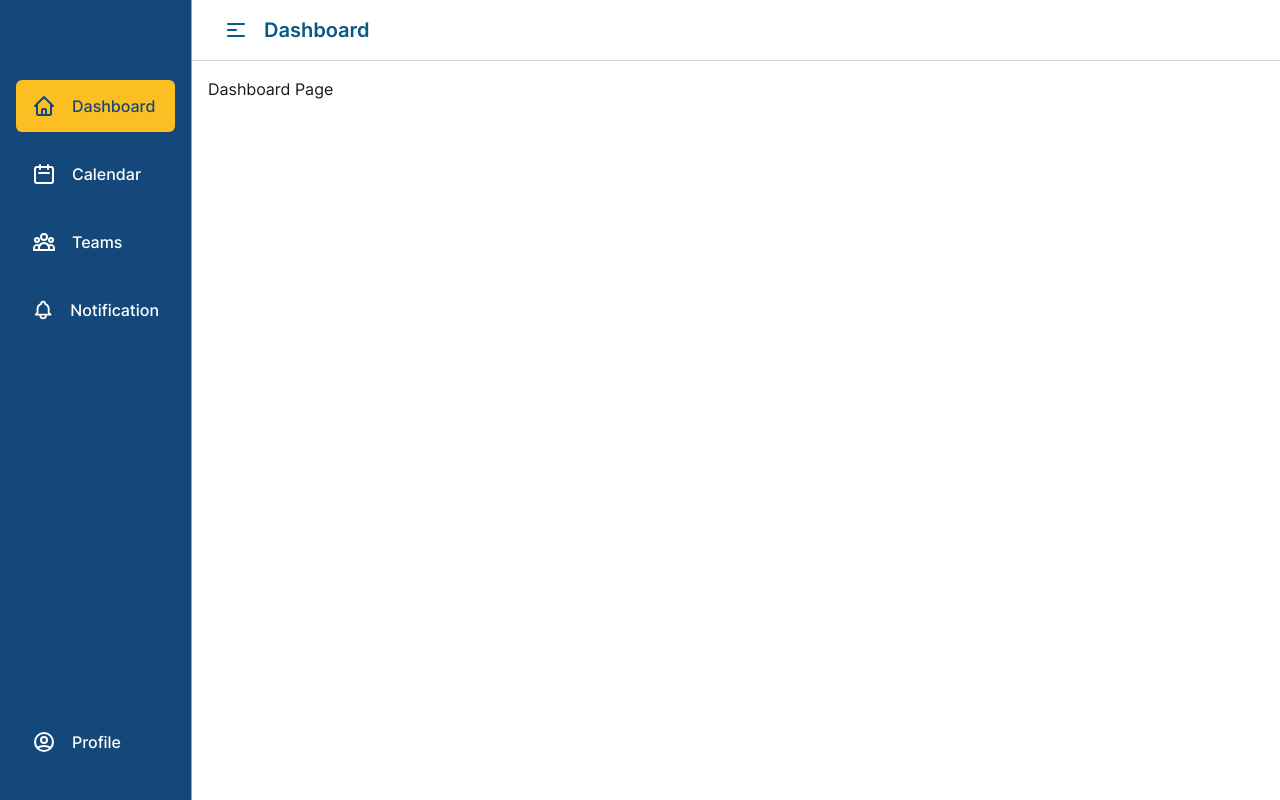
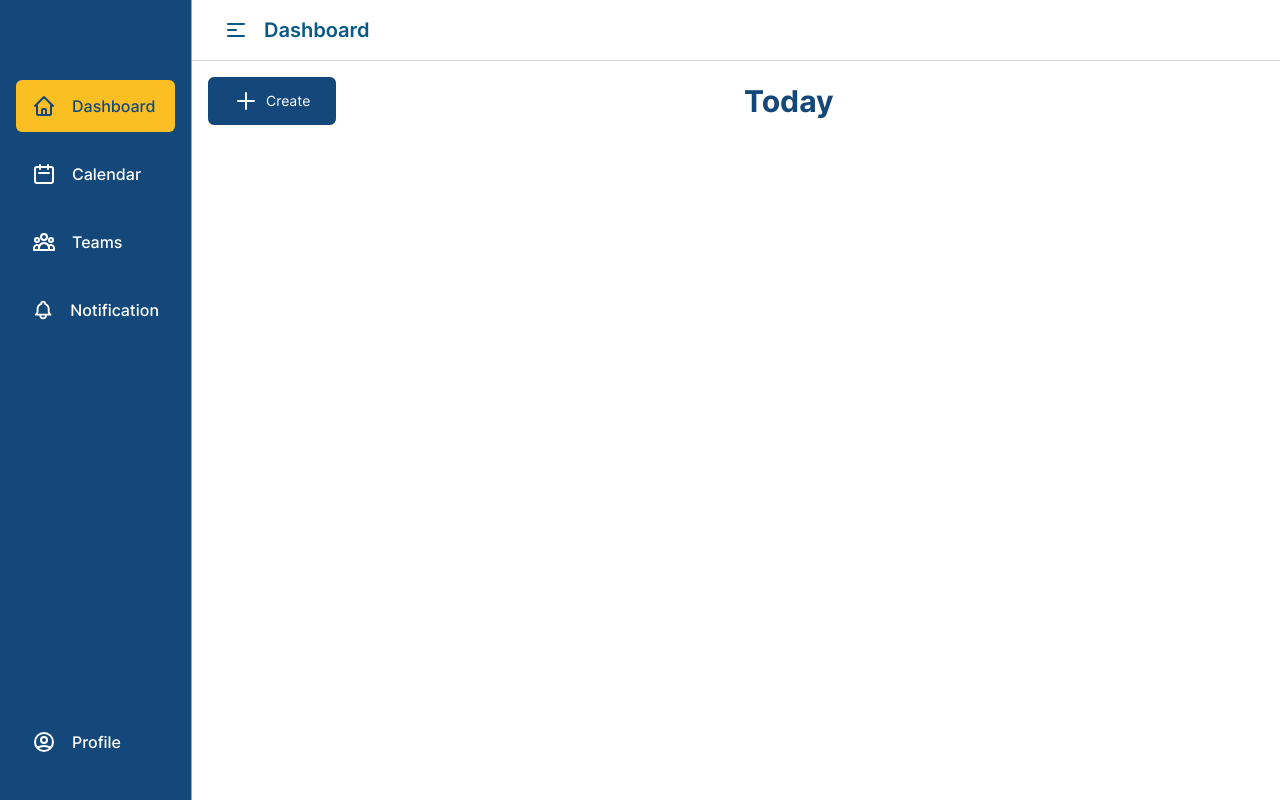
Before and after one commit to beeonepens/sipr-frontend, a Next.js app in the folder apps/user-web/: page /dashboard in a window 1280 px wide. Built offline with nearby package versions, Linux system fonts and the light colour scheme.

Commit message:
feat(user): add create meeting button

```diff
--- a/apps/user-web/components/atoms/Button/PrimaryButton.tsx
+++ b/apps/user-web/components/atoms/Button/PrimaryButton.tsx
@@ -2,7 +2,7 @@ import React from 'react';
 import clsx from 'clsx';
 
 interface Props {
-  children: string;
+  children: string | JSX.Element;
   type?: 'button' | 'reset' | 'submit';
   variant?: 'solid' | 'outline';
   fullWidth?: boolean;
--- /dev/null
+++ b/apps/user-web/components/atoms/Icon/PlusIcon.tsx
@@ -0,0 +1,22 @@
+import React from 'react';
+
+interface Props {
+  className?: string;
+  onClick?: () => void;
+}
+
+export default function PlusIcon({ className = 'h-6 w-6', onClick }: Props) {
+  return (
+    <svg
+      xmlns="http://www.w3.org/2000/svg"
+      onClick={onClick}
+      className={className}
+      fill="none"
+      viewBox="0 0 24 24"
+      stroke="currentColor"
+      strokeWidth={2}
+    >
+      <path strokeLinecap="round" strokeLinejoin="round" d="M12 4v16m8-8H4" />
+    </svg>
+  );
+}
--- /dev/null
+++ b/apps/user-web/components/molecules/Dashboard/CreateMeetingButton.tsx
@@ -0,0 +1,18 @@
+import React from 'react';
+import PrimaryButton from '@components/atoms/Button/PrimaryButton';
+import PlusIcon from '@components/atoms/Icon/PlusIcon';
+
+interface Props {
+  onClick: () => void;
+}
+
+export default function CreateMeetingButton({ onClick }: Props) {
+  return (
+    <PrimaryButton onClick={onClick}>
+      <span className="flex flex-row items-center justify-center gap-2 text-sm font-normal">
+        <PlusIcon />
+        Create
+      </span>
+    </PrimaryButton>
+  );
+}
--- a/apps/user-web/pages/dashboard.tsx
+++ b/apps/user-web/pages/dashboard.tsx
@@ -1,5 +1,6 @@
 import React from 'react';
 import Head from 'next/head';
+import CreateMeetingButton from '@components/molecules/Dashboard/CreateMeetingButton';
 
 export default function Dashboard() {
   return (
@@ -9,7 +10,13 @@ export default function Dashboard() {
       </Head>
 
       <article className="p-4">
-        <h2>Dashboard Page</h2>
+        <div className="grid grid-cols-2 items-center gap-4">
+          <div>
+            <CreateMeetingButton onClick={() => console.log('click')} />
+          </div>
+
+          <h2 className="text-primary-950 text-3xl font-bold">Today</h2>
+        </div>
       </article>
     </>
   );
```
